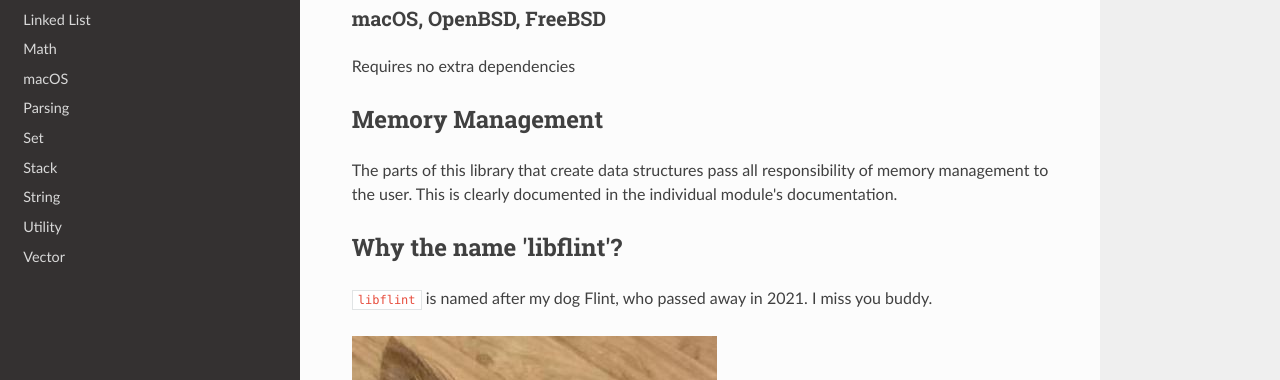
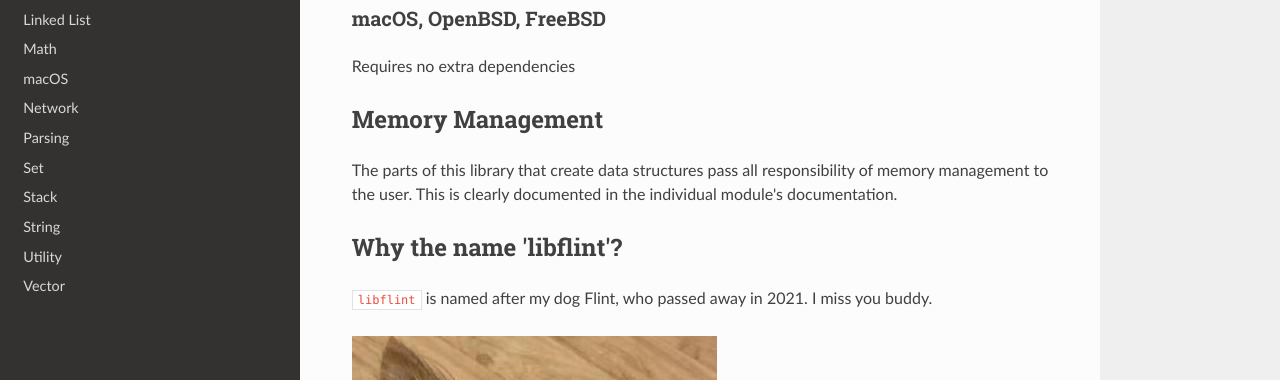
Before and after one commit to fputs/libflint, an MkDocs documentation site: the page built from docs/index.md, in a window 1280 px wide. Shown: the part 383-763 px from the top of the page. Built offline with MkDocs 1.6.1, drawn with Linux system fonts in a browser that asks for light colours; nearby versions of some CDN libraries.

Commit message:
add network docs

```diff
--- a/mkdocs.yml
+++ b/mkdocs.yml
@@ -12,6 +12,7 @@ nav:
     - 'Linked List': 'linkedlist.md'
     - 'Math': 'math.md'
     - 'macOS': 'macos.md'
+    - 'Network': 'network.md'
     - 'Parsing': 'parsing.md'
     - 'Set': 'set.md'
     - 'Stack': 'stack.md'
```
